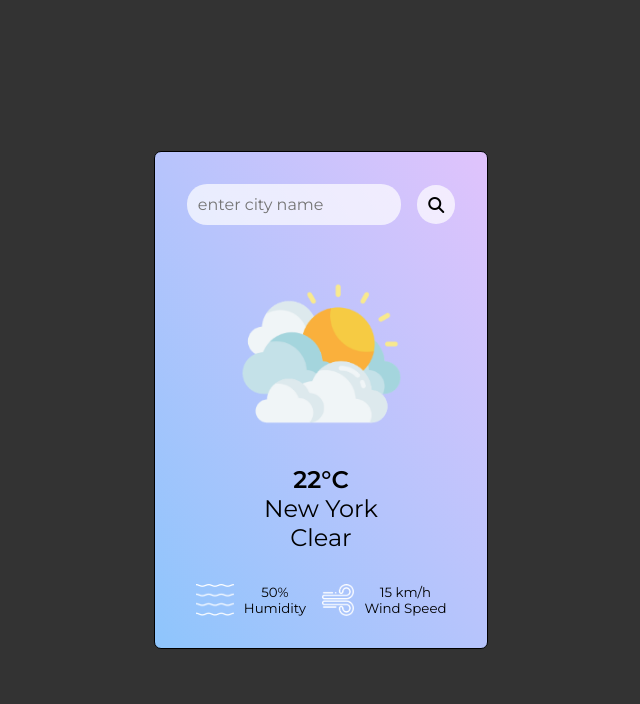
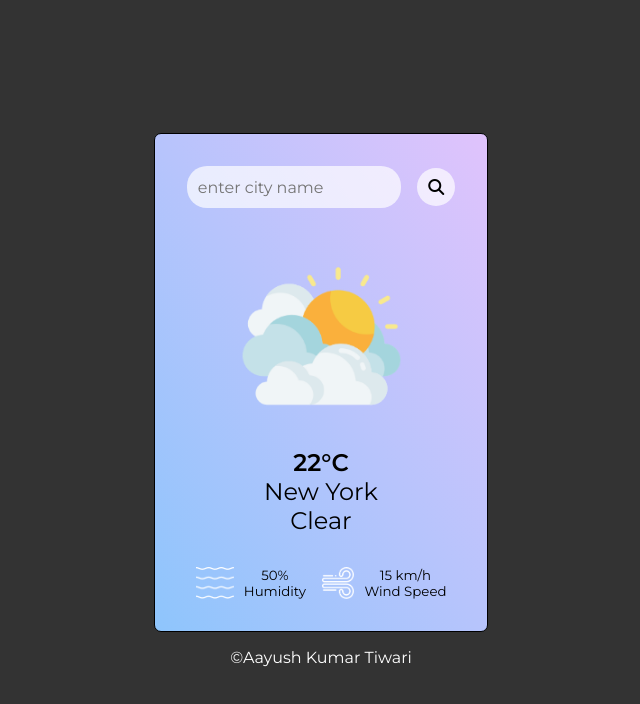
Before and after one commit to AayushAKT/Weather, a plain HTML site: page index.html in a window 1280 px wide. Shown: the whole page, without its empty margins (319-959 px from the left). Drawn offline with Linux system fonts and the light colour scheme.

Commit message:
Updated Footer

```diff
--- a/index.html
+++ b/index.html
@@ -41,6 +41,10 @@
             </div>
         </div>
     </div>
+
+    <footer>
+        ©Aayush Kumar Tiwari
+    </footer>
 </body>
 
 <script src="script.js"></script>
--- a/style.css
+++ b/style.css
@@ -102,3 +102,8 @@ body{
     font-weight: 500;
     font-size: smaller;
 }
+
+footer{
+    color: white;
+    margin-top: 1rem;
+}
```
